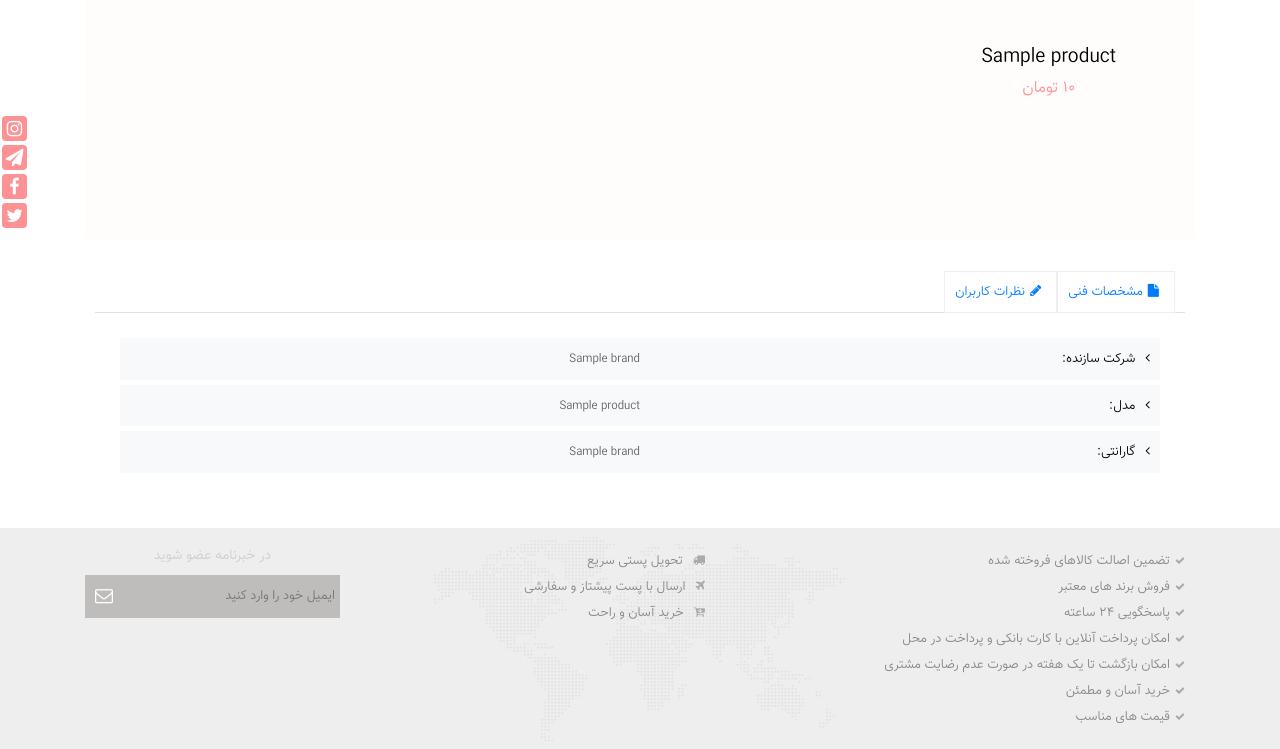
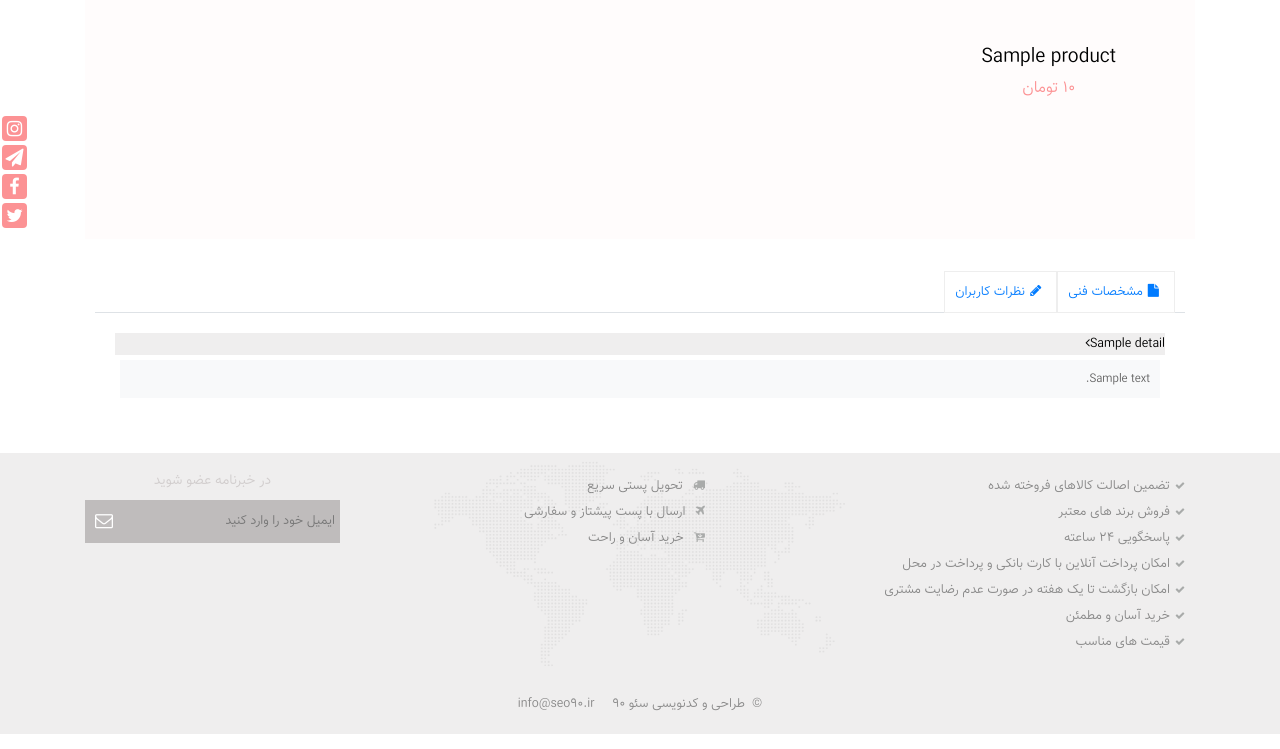
Before and after one commit to mmdchnar/easyshop, a Django app: template shop/templates/product.html in a window 1280 px wide, after a click on "مشخصات فنی". Shown: the part 530-1279 px from the top of the page. Run offline with Django 3.2, Linux system fonts and the light colour scheme; the template is opened without the code that fills it: most values are stand-ins (such as "Sample title", 1, 10 or a date in 2020); some libraries are stand-ins or nearby versions.

Commit message:
Make details view

```diff
--- a/assets/style/style.css
+++ b/assets/style/style.css
@@ -1049,14 +1049,16 @@ h6 {
 .single-tabs .tab-content p {
     padding: 10px;
     color: #616161;
+    background-color: #eee;
     margin: 5px;
     font-size: 12px;
 }
 
 .single-tabs .tab-content span {
     display: inline-block;
-    width: 50%;
+    width: 100%;
     color: #000;
+    background-color: #efeeee;
     font-size: 13px;
 }
 
--- a/shop/templates/product.html
+++ b/shop/templates/product.html
@@ -12,7 +12,7 @@
     <link href="/assets/style/fonts.css" rel="stylesheet" type="text/css">
     <link href="/assets/style/jquery.fancybox.min.css" rel="stylesheet">
     <link href="/assets/style/style.css" rel="stylesheet" type="text/css">
-    <meta name="viewport" content="width=device-width, initial-scale=0.6">
+    <meta name="viewport" content="width=device-width, initial-scale=1">
 </head>
 <body>
 <div class="social">
@@ -229,17 +229,8 @@
                     <li><a data-toggle="tab" href="#two"><i class="fa fa-pencil"></i>نظرات کاربران</a></li>
                 </ul>
                 <div class="tab-content">
-                    <div id="one" class="tab-pane fade">
-                        <p class="bg-light"><span>شرکت سازنده:</span>{{ product.product.brand.name }}</p>
-                        <p class="bg-light"><span>مدل:</span>{{ product.product }}</p>
-                        <p class="bg-light"><span>گارانتی:</span>{{ product.product.brand.name }}</p>
-                        <!-- <p class="bg-light"><span>شبکه های تلفن:</span>4G-3G-LTE</p> -->
-                        <!-- <p class="bg-light"><span>تعداد سیمکارت:</span>2</p> -->
-                        <!-- <p class="bg-light"><span>حافظه داخلی:</span>32G</p> -->
-                        <!-- <p class="bg-light"><span>پشتیبانی از کارت sd:</span>بله</p> -->
-                        <!-- <p class="bg-light"><span>باتری:</span>1300 میلی آمپر</p> -->
-                        <!-- <p class="bg-light"><span>جک هدفون:</span>دارد</p> -->
-                        <!-- <p class="bg-light"><span>گارد:</span>ندارد</p> -->
+                    <div id="one" class="tab-pane fade">{% for detail in details %}
+                        <span>{{ detail.name }}</span><p class="bg-light">{{ detail.detail }}</p>{% endfor %}
                     </div>
                     <div id="two" class="tab-pane fade">
                         نظری وجود ندارد...
--- a/shop/views.py
+++ b/shop/views.py
@@ -1,4 +1,4 @@
-from .models import Mobile, Laptop, Header, SpecialOff, Product, Image, Category, Brand
+from .models import Mobile, Laptop, Header, SpecialOff, Product, Image, Category, Brand, Detail
 from django.contrib.postgres.search import SearchVector
 from django.shortcuts import render, get_object_or_404
 from django.core.exceptions import ObjectDoesNotExist
@@ -64,6 +64,8 @@ def product(request, url):
     __product = eval(f'{_product.category.name}.objects.get(product__name__iexact=_product.name)')
     products = eval(f'{_product.category.name}.objects.order_by("?")[:10]')
 
+    details = Detail.objects.filter(product=_product)
+
     _product.views += 1
     _product.save()
 
@@ -78,6 +80,7 @@ def product(request, url):
         'images': images,
         'brands': brands,
         'categories': categories,
+        'details': details,
     }
 
     return render(request, 'product.html', context)
```
